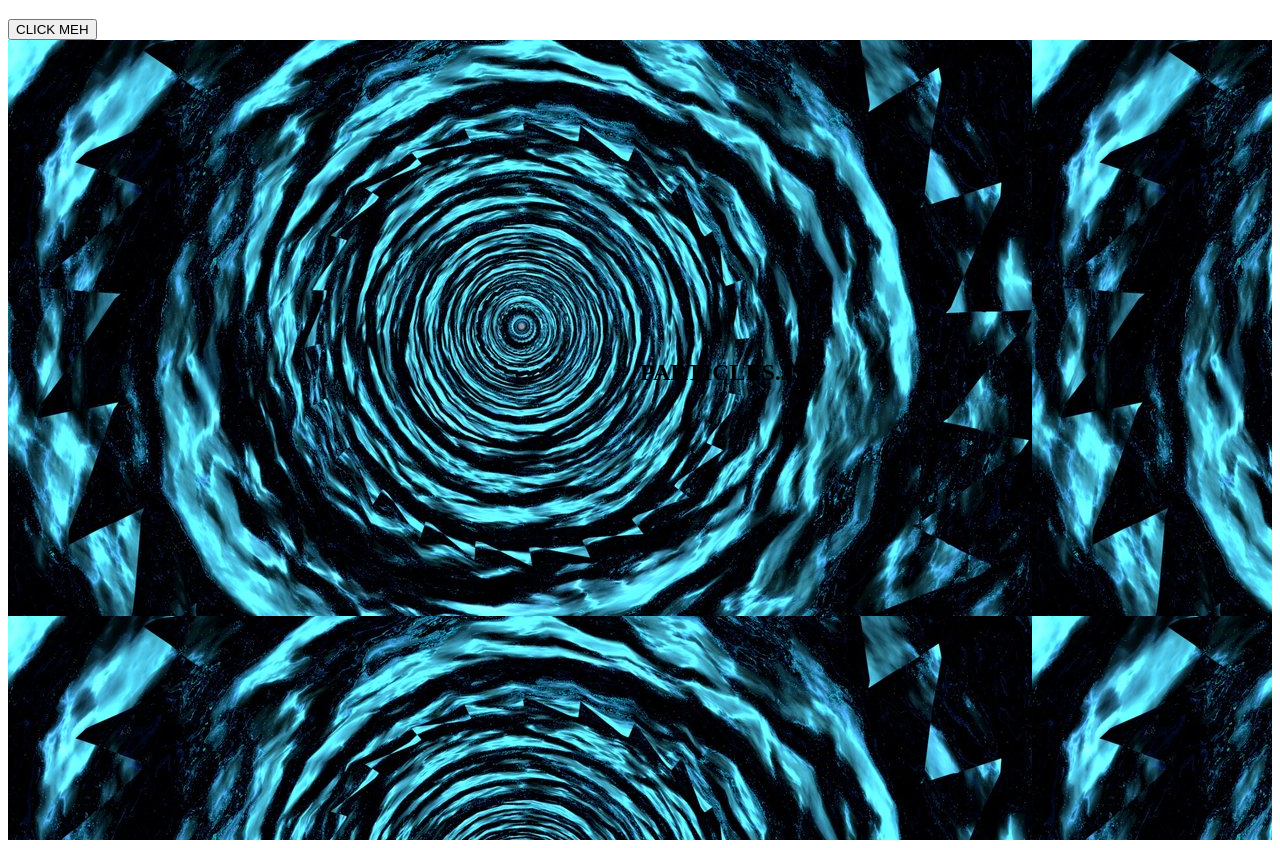
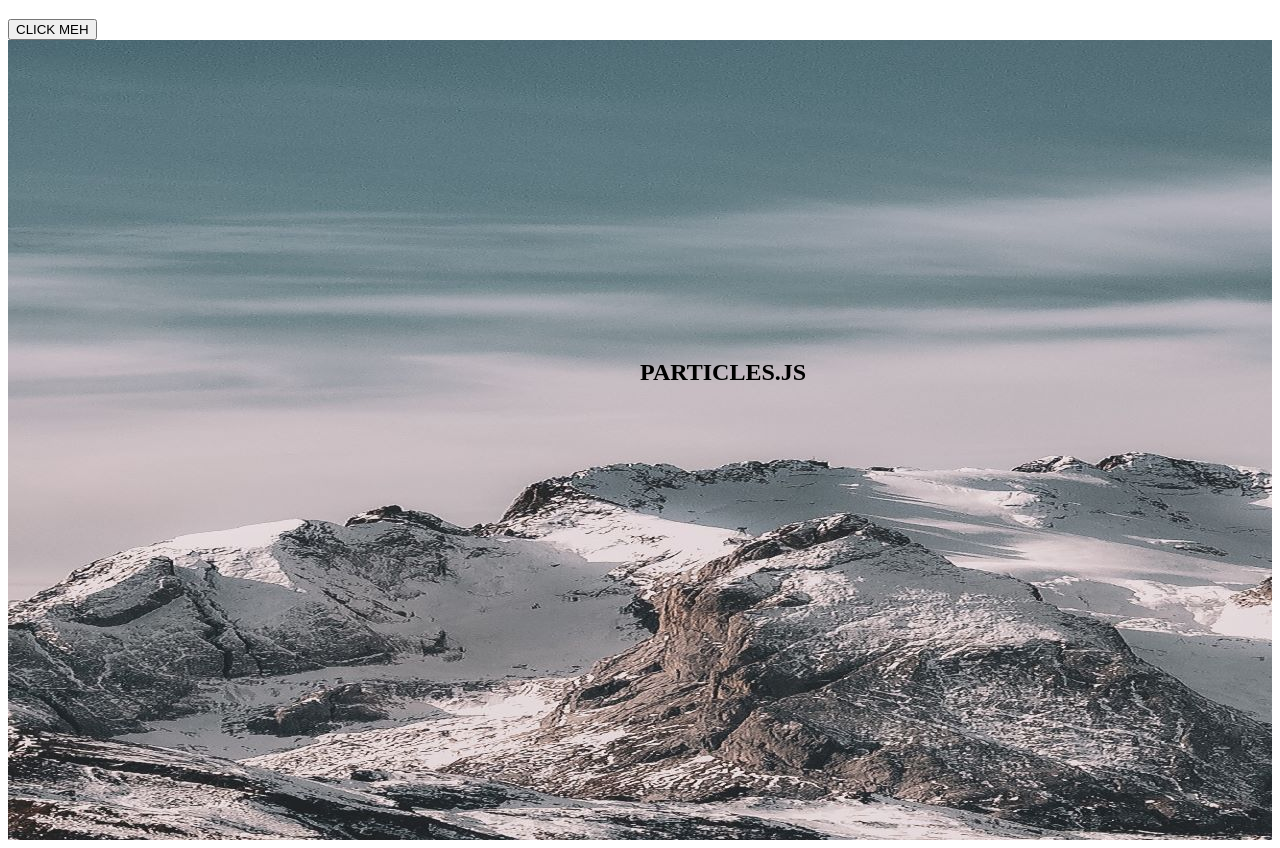
Before and after one commit to michael-wiltshire/michael-wiltshire.github.io, a plain HTML site: page index.html in a window 1280 px wide. Shown: the part 61-909 px from the top of the page. Drawn offline with Linux system fonts and the light colour scheme.

Commit message:
working?

```diff
--- a/website.css
+++ b/website.css
@@ -12,7 +12,7 @@ style {
 #particles-js {
 	width: 100;
 	height: 100vh;
-	background-image: url(Void.jpg);
+	background-image: url(mypic.jpg);
 }
 
 h2 {
```
